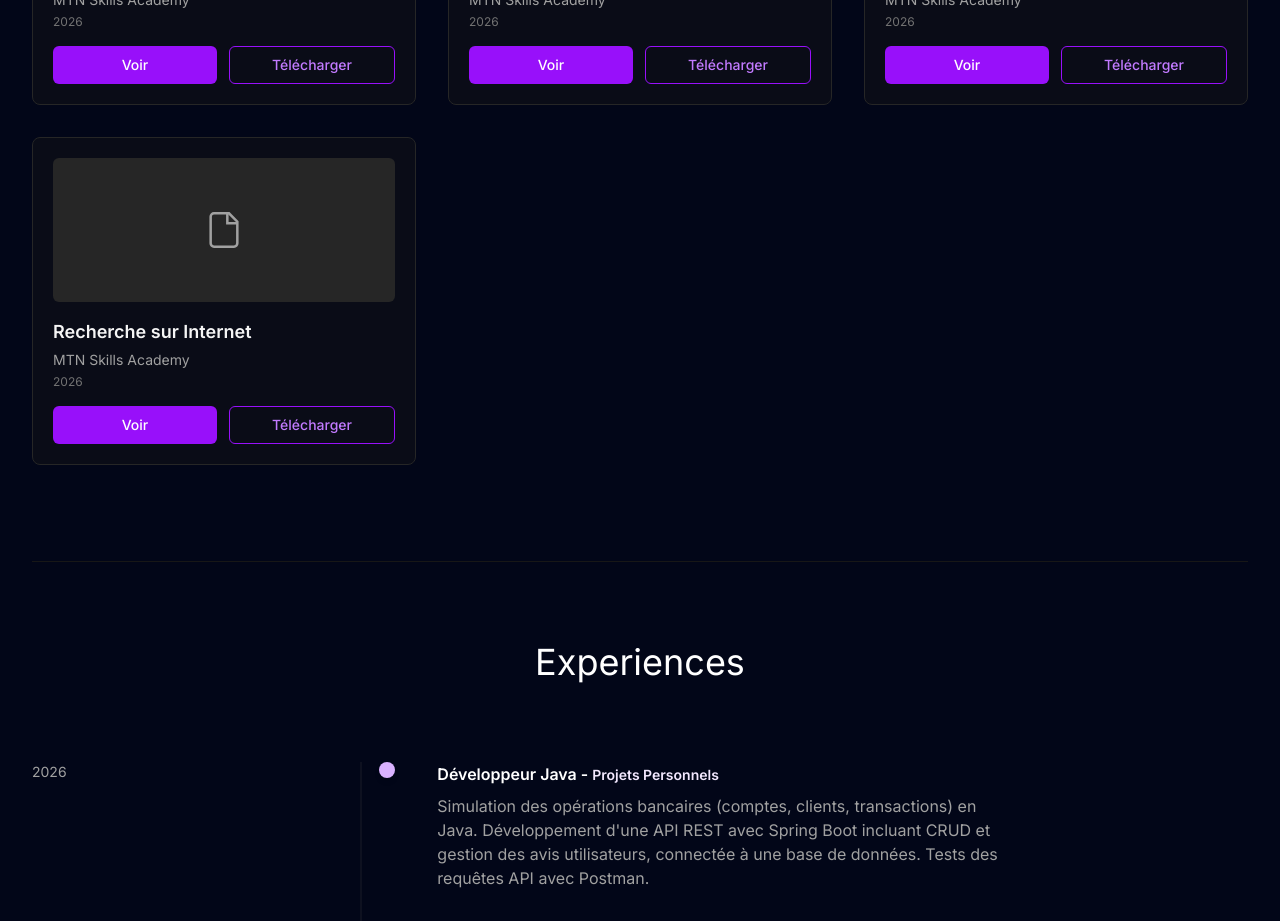
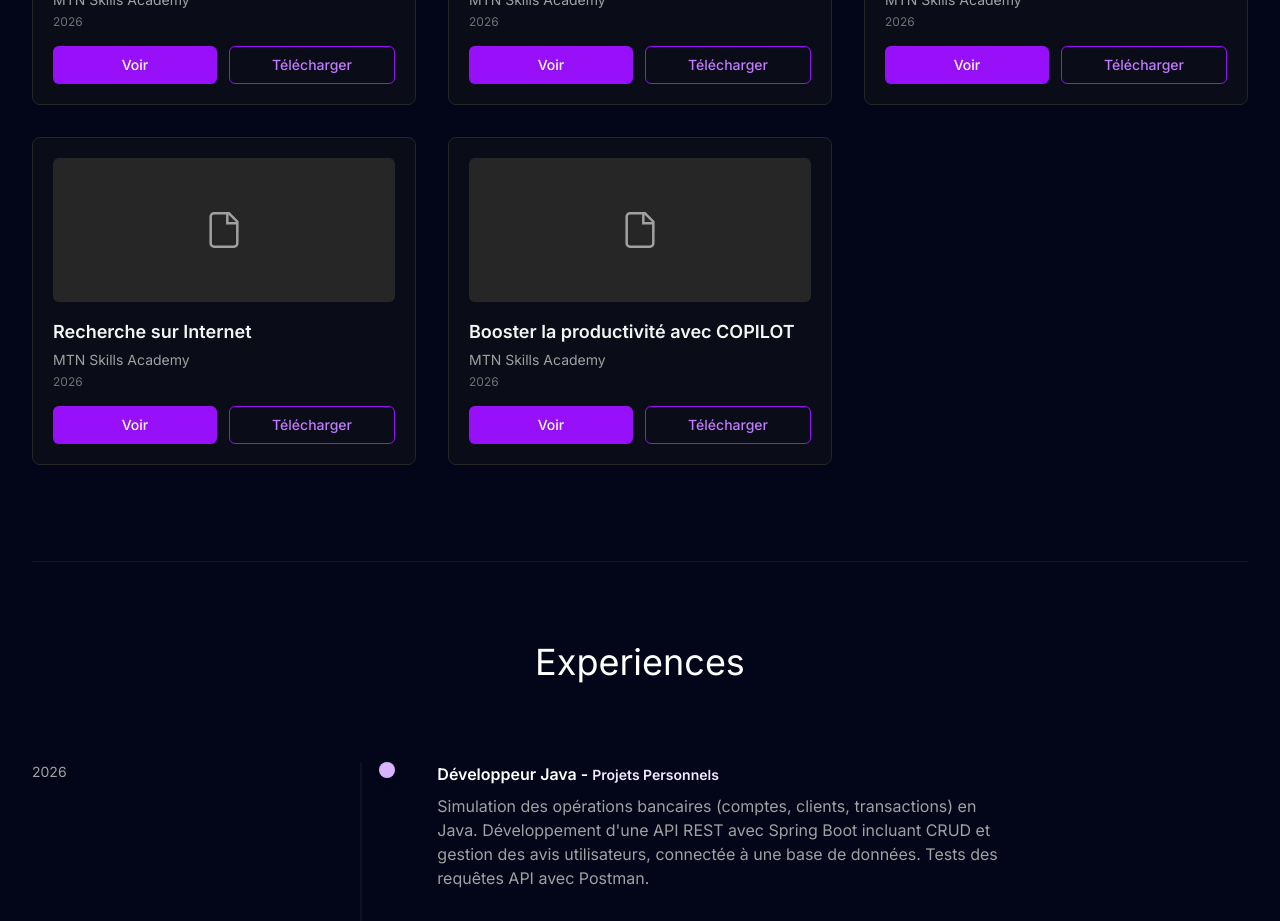
Before and after one commit to ChristAmien/Portfolio-Amien-Christ, a React (Vite) app: page / in a window 1280 px wide. Shown: the part 5140-6061 px from the top of the page. Built offline with nearby package versions, Linux system fonts and the light colour scheme; no server answers.

Commit message:
add new certification file

```diff
--- a/src/constants/index.js
+++ b/src/constants/index.js
@@ -119,6 +119,12 @@ export const CERTIFICATIONS = [
         date: "2026",
         file: "/certificates/Recherche_sur_Internet_et_au_d_Certificate.pdf",
     },
+    {
+        title: "Booster la productivité avec COPILOT",
+        issuer: "MTN Skills Academy",
+        date: "2026",
+        file: "/certificates/Boostez_votre_productivit_ave_Certificate.pdf",
+    },
 ];
 
 export const CONTACT = {
```
Also changed, not shown: 1 other file (tests, documents, lock files or other folders).
